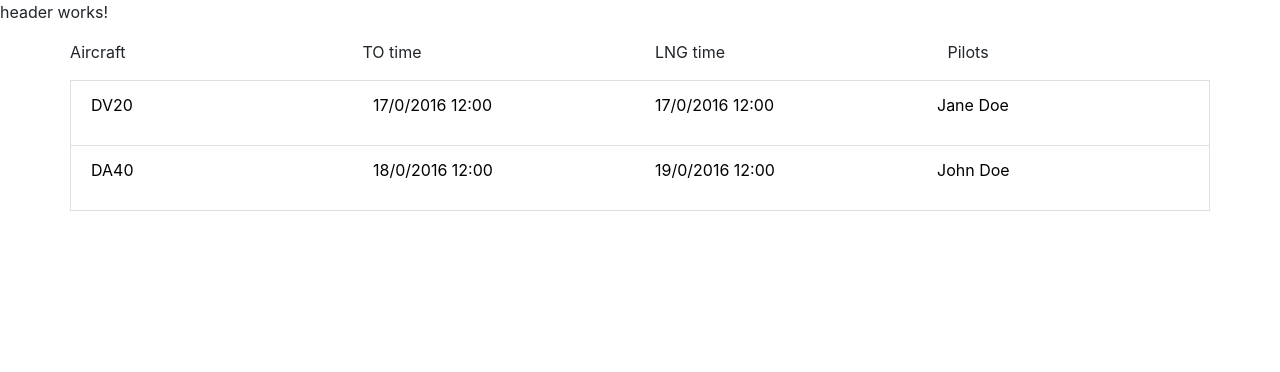
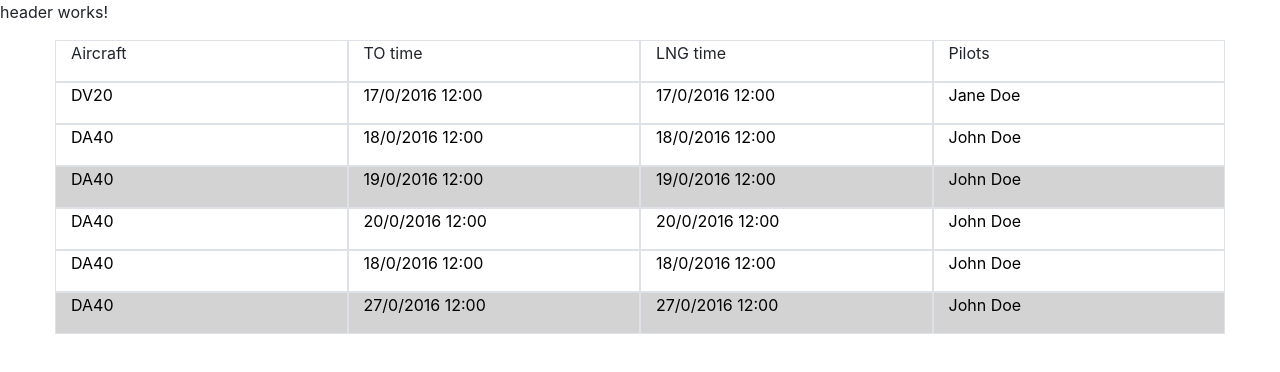
Before and after one commit to valeriu-viscreanu/Pilot-logbook-FE, an Angular app: page / in a window 1280 px wide. Shown: the top 372 px of the page. Built offline with nearby package versions, Linux system fonts and the light colour scheme.

Commit message:
table borders and EASA .050 style selection

```diff
--- a/src/app/flight-hours/list/list.component.css
+++ b/src/app/flight-hours/list/list.component.css
@@ -2,3 +2,7 @@ a {
     text-decoration:  none;
     color: black;
 }
+
+a.flight:nth-of-type(3n) .row{
+    background: lightgrey;
+  }
--- a/src/app/flight-hours/list/list.component.html
+++ b/src/app/flight-hours/list/list.component.html
@@ -1,30 +1,35 @@
 <div class="container p-0">
-    <div class="row p-0">
-        <div class="col">
-            <p> Aircraft</p>
+    <div class="row p-0 clearfix" >
+        <div class="col border ">
+            <p>Aircraft</p>
         </div>
-        <div class="col">
-            <p> TO time</p>
+        <div class="col border ">
+            <p>TO time</p>
         </div>
-        <div class="col">
+        <div class="col border ">
             <p> LNG time</p>
         </div>
-        <div class="col">
-            <p>  Pilots</p>
+        <div class="col border">
+            <p>Pilots</p>
         </div>
     </div>
-    <a href="#" *ngFor="let flight of Flights" class="list-group-item clearfix">
+
+
+
+
+
+    <a href="#" *ngFor="let flight of Flights" class="flight">
         <div class="row p-0">
-            <div class="col">
+            <div class="col border">
                 <p> {{flight.aircraft}}</p>
             </div>
-            <div class="col">
+            <div class="col border">
                 <p> {{flight.takeoffTime | date: 'd/m/y h:mm'}}</p>
             </div>
-            <div class="col">
+            <div class="col border">
                 <p>  {{flight.landingTime| date: 'd/m/y h:mm'}}</p>
             </div>
-            <div class="col">
+            <div class="col border">
                 <p>  {{flight.pilots}}</p>
             </div>
         </div>
--- a/src/app/flight-hours/list/list.component.ts
+++ b/src/app/flight-hours/list/list.component.ts
@@ -12,7 +12,12 @@ export class ListComponent implements OnInit {
 
    Flights: Flight[] =[
      new Flight ( "DV20",  new Date("2016-01-17"), new Date("2016-01-17"), "Jane Doe"),
-     new Flight ( "DA40", new Date("2016-01-18"), new Date("2016-01-19"), "John Doe")
+     new Flight ( "DA40", new Date("2016-01-18"), new Date("2016-01-18"), "John Doe"),
+     new Flight ( "DA40", new Date("2016-01-19"), new Date("2016-01-19"), "John Doe"),
+     new Flight ( "DA40", new Date("2016-01-20"), new Date("2016-01-20"), "John Doe"),
+     new Flight ( "DA40", new Date("2016-03-18"), new Date("2016-03-18"), "John Doe"),
+     new Flight ( "DA40", new Date("2016-03-27"), new Date("2016-03-27"), "John Doe"),
+
    ]
 
 
```
